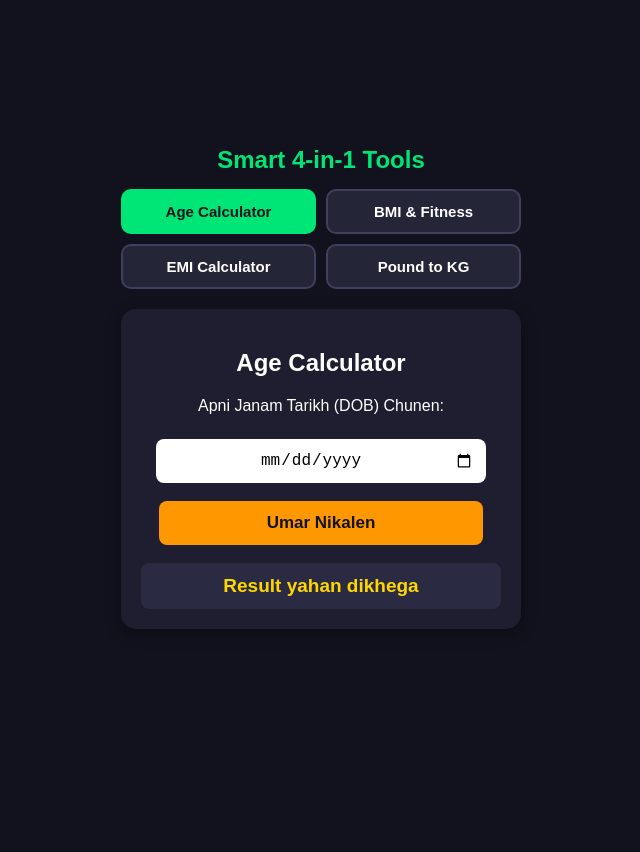
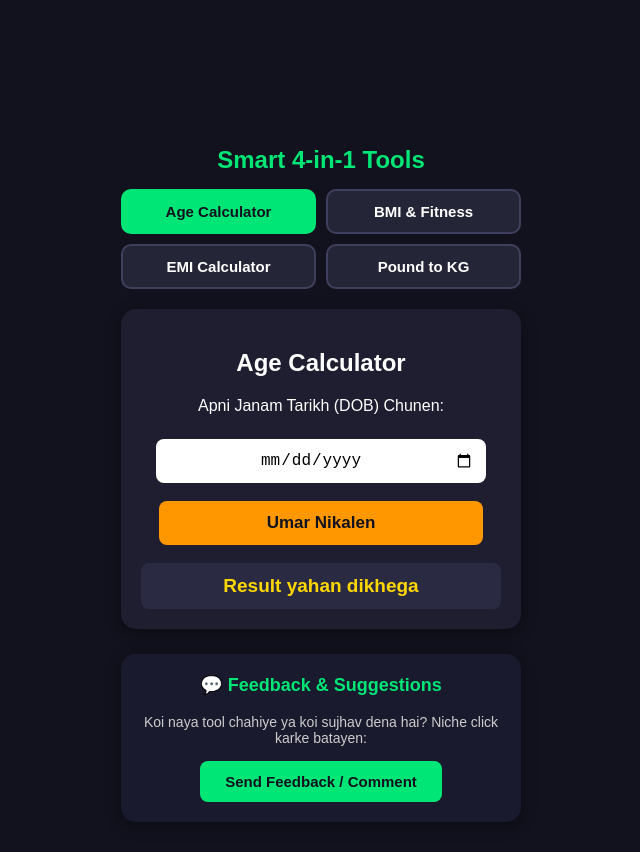
Before and after one commit to daily4tools/daily4tools.github.io, a plain HTML site: page index.html in a window 1280 px wide. Shown: the whole page, without its empty margins (319-959 px from the left). Before the commit the page ends 800 px from the top, so only its background shows below. Drawn offline with Linux system fonts and the light colour scheme.

Commit message:
Update index.html

```diff
--- a/index.html
+++ b/index.html
@@ -134,6 +134,14 @@
     <button class="calc-btn" onclick="calcWeight()">KG Mein Badlen</button>
     <div id="weightRes" class="result">Result yahan dikhega</div>
   </div>
+<!-- Feedback Section -->
+<div style="background-color: #1a1a2e; padding: 20px; border-radius: 15px; max-width: 360px; margin: 25px auto 10px auto; box-shadow: 0 4px 15px rgba(0,0,0,0.4);">
+  <h3 style="color: #00e676; margin-top: 0; font-size: 18px;">💬 Feedback & Suggestions</h3>
+  <p style="font-size: 14px; color: #cccccc; margin-bottom: 15px;">Koi naya tool chahiye ya koi sujhav dena hai? Niche click karke batayen:</p>
+  <a href="https://forms.gle/NGXeLhKziHPdvCAYA" target="_blank" style="display: inline-block; background-color: #00e676; color: #12121e; font-weight: bold; text-decoration: none; padding: 12px 25px; border-radius: 8px; font-size: 15px;">
+    Send Feedback / Comment
+  </a>
+</div>
 
   <script>
     // Tab badalne ka function
```
